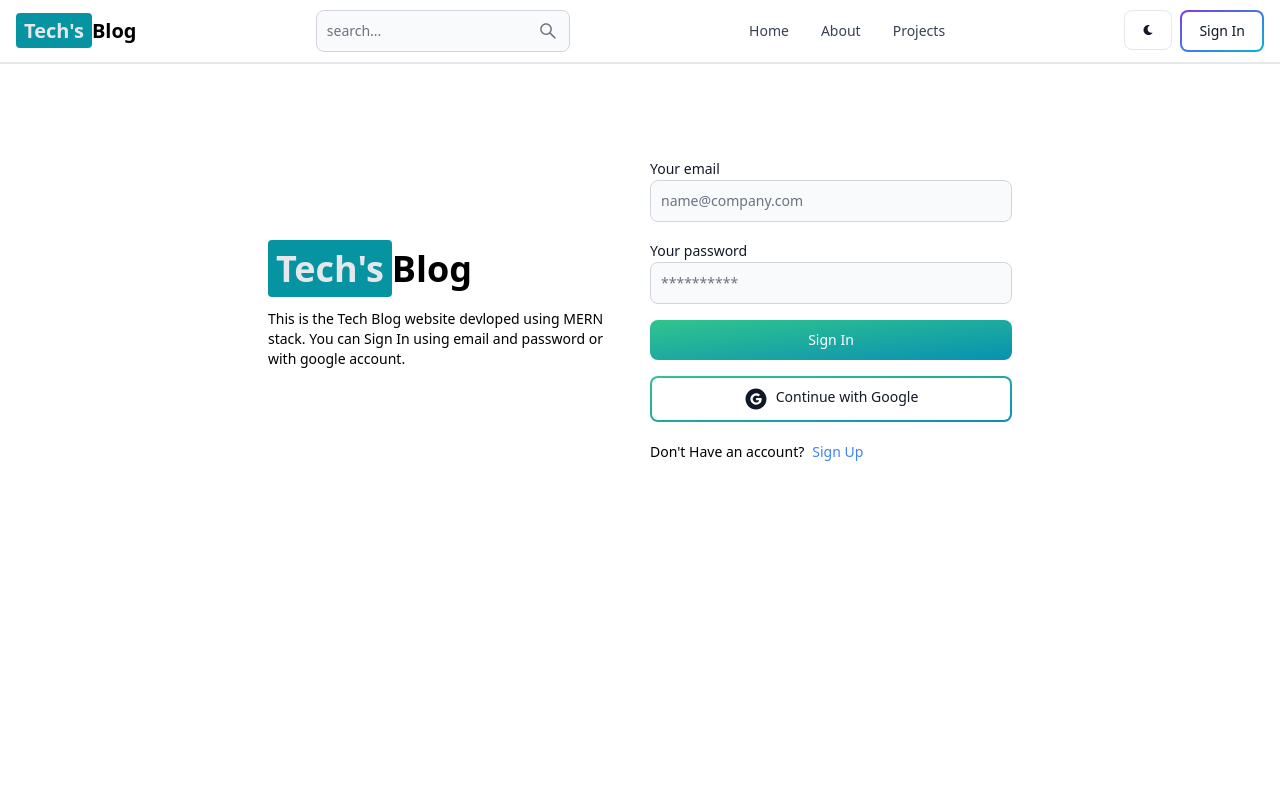
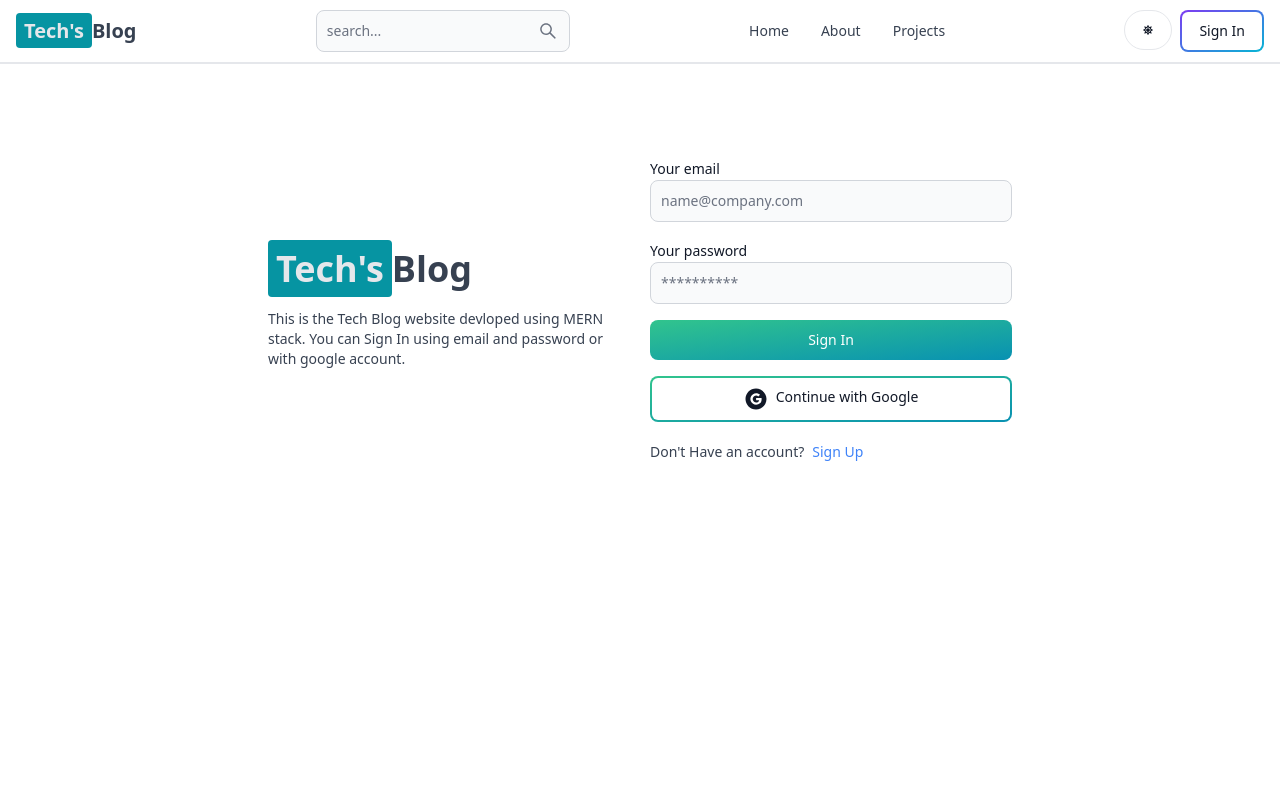
Before and after one commit to Parth2563/MERN-Blog, a React (Vite) app in the folder client/: page /sign-in in a window 1280 px wide. Shown: the top 800 px of the page. Built offline with nearby package versions, Linux system fonts and the light colour scheme; no server answers.

Commit message:
completed Dark Mode functionality

```diff
--- a/client/src/components/Header.jsx
+++ b/client/src/components/Header.jsx
@@ -1,13 +1,16 @@
-import { Avatar, Button, Dropdown, Navbar, TextInput } from 'flowbite-react'
-import {Link, useLocation} from 'react-router-dom'
-import { AiOutlineSearch } from 'react-icons/ai'
-import { FaMoon } from 'react-icons/fa'
-import React from 'react'
-import {useSelector} from 'react-redux'
+import { Avatar, Button, Dropdown, Navbar, TextInput } from 'flowbite-react';
+import {Link, useLocation} from 'react-router-dom';
+import { AiOutlineSearch } from 'react-icons/ai';
+import { FaMoon, FaSun } from 'react-icons/fa';
+import React from 'react';
+import {useSelector, useDispatch} from 'react-redux';
+import { toggleTheme } from '../redux/theme/themeSlice';
 
 export default function Header() {
     const path = useLocation().pathname;
-    const {currentUser} = useSelector(state => state.user)
+    const dispatch = useDispatch();
+    const {currentUser} = useSelector(state => state.user);
+    const {theme} = useSelector(state => state.theme);
   return (
     <Navbar className='border-b-2'>
         <Link to='/' className='self-center whitespace-nowrap text-sm sm:text-xl font-semibold dark:text-white'>
@@ -25,8 +28,8 @@
             <AiOutlineSearch />
         </Button>
         <div className="flex gap-2 md:order-2">
-            <Button className='w-12 h-10 hidden lg:inline' color='gray' processingLabel=''>
-                <FaMoon />
+            <Button className='w-12 h-10 hidden lg:inline' color='gray' pill onClick={() => dispatch(toggleTheme())}>
+                {theme === 'dark' ? <FaMoon /> : <FaSun />}
             </Button>
             {currentUser ?
             (
--- /dev/null
+++ b/client/src/components/ThemeProvider.jsx
@@ -0,0 +1,15 @@
+import React from 'react'
+import {useSelector} from 'react-redux'
+
+export default function ThemeProvider({children}) {
+    const {theme} = useSelector(state => state.theme)
+    console.log(theme);
+    console.log(children);
+  return (
+    <div className={theme}>
+      <div className="bg-white text-gray-700 dark:text-gray-200 dark:bg-[rgb(16,23,42)] min-h-screen">
+        {children}
+      </div>
+    </div>
+  );
+}
--- a/client/src/main.jsx
+++ b/client/src/main.jsx
@@ -5,11 +5,14 @@
 import {store, persistor} from './redux/store.js'
 import {Provider} from 'react-redux'
 import {PersistGate} from 'redux-persist/integration/react'
+import ThemeProvider from './components/ThemeProvider.jsx'
 
 ReactDOM.createRoot(document.getElementById('root')).render(
     <PersistGate persistor={persistor}>
         <Provider store={store}>
-            <App />
+            <ThemeProvider>
+                <App />
+            </ThemeProvider>
         </Provider>
     </PersistGate>
 );
--- a/client/src/redux/store.js
+++ b/client/src/redux/store.js
@@ -1,10 +1,12 @@
 import { configureStore, combineReducers } from '@reduxjs/toolkit'
 import userReducer from './user/userSlice'
+import themeReducer from './theme/themeSlice'
 import { persistReducer, persistStore } from 'redux-persist';
 import storage from 'redux-persist/lib/storage';
 
 const rootReducer = combineReducers({
   user: userReducer,
+  theme: themeReducer,
 });
 
 const persistConfig = {
--- /dev/null
+++ b/client/src/redux/theme/themeSlice.js
@@ -0,0 +1,19 @@
+import {createSlice} from '@reduxjs/toolkit';
+
+const initialState = {
+    theme: 'light',
+};
+
+const themeSlice = createSlice({
+    name: 'theme',
+    initialState,
+    reducers: {
+        toggleTheme: (state) => {
+            state.theme = state.theme === 'light' ? 'dark' : 'light';
+        },
+    }
+});
+
+export const {toggleTheme} = themeSlice.actions;
+
+export default themeSlice.reducer;
```
